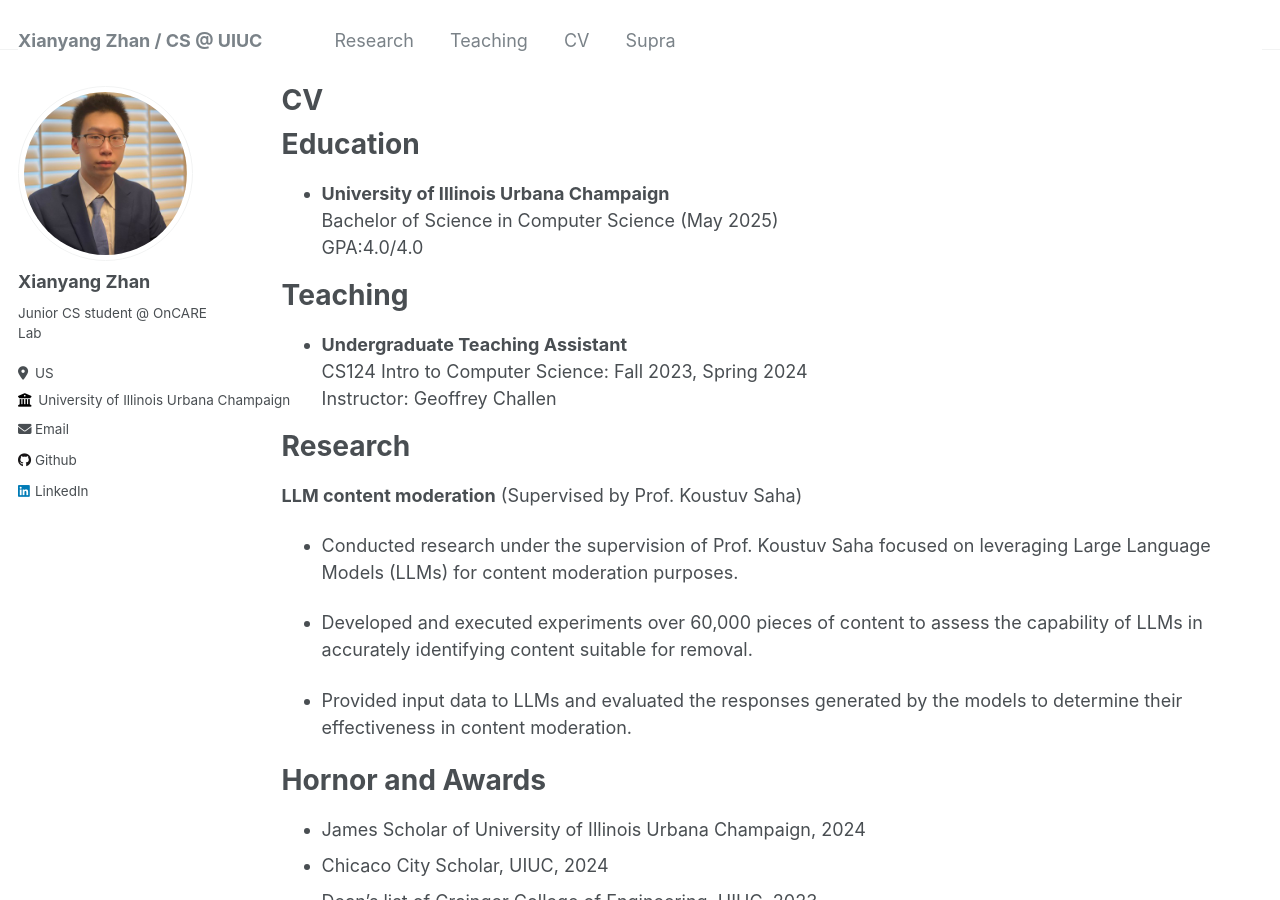
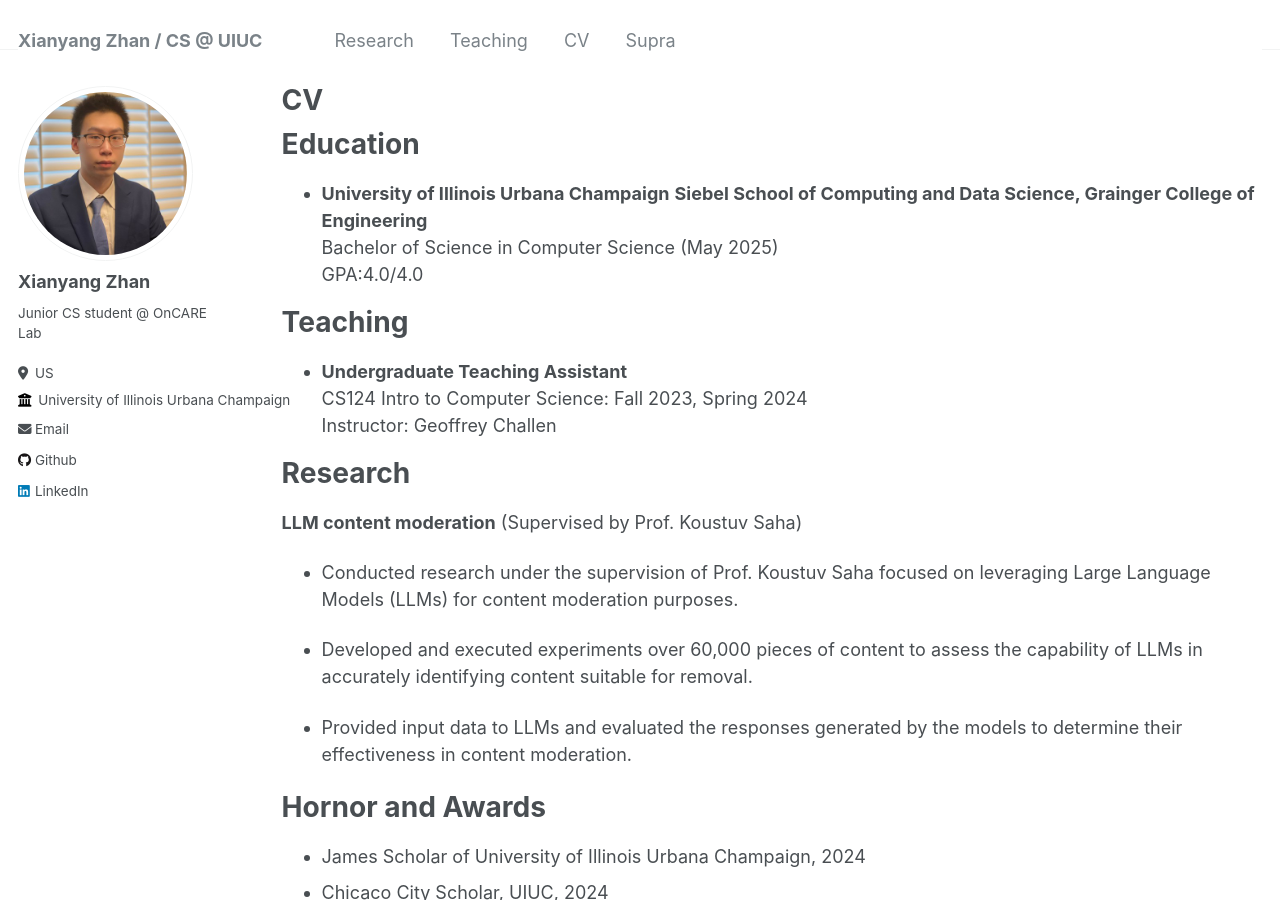
Before and after one commit to xzhan0/xzhan0.github.io, a Jekyll site: the page built from _pages/cv.md, in a window 1280 px wide and 900 px high. Built offline with Jekyll 4.4.1, drawn with Linux system fonts in a browser that asks for light colours.

Commit message:
updated college

```diff
--- a/_pages/cv.md
+++ b/_pages/cv.md
@@ -8,6 +8,7 @@ author_profile: true
 Education
 ======
 - **University of Illinois Urbana Champaign**
+**Siebel School of Computing and Data Science, Grainger College of Engineering**
 <br/>
 Bachelor of Science in Computer Science (May 2025)
 <br/>
```
